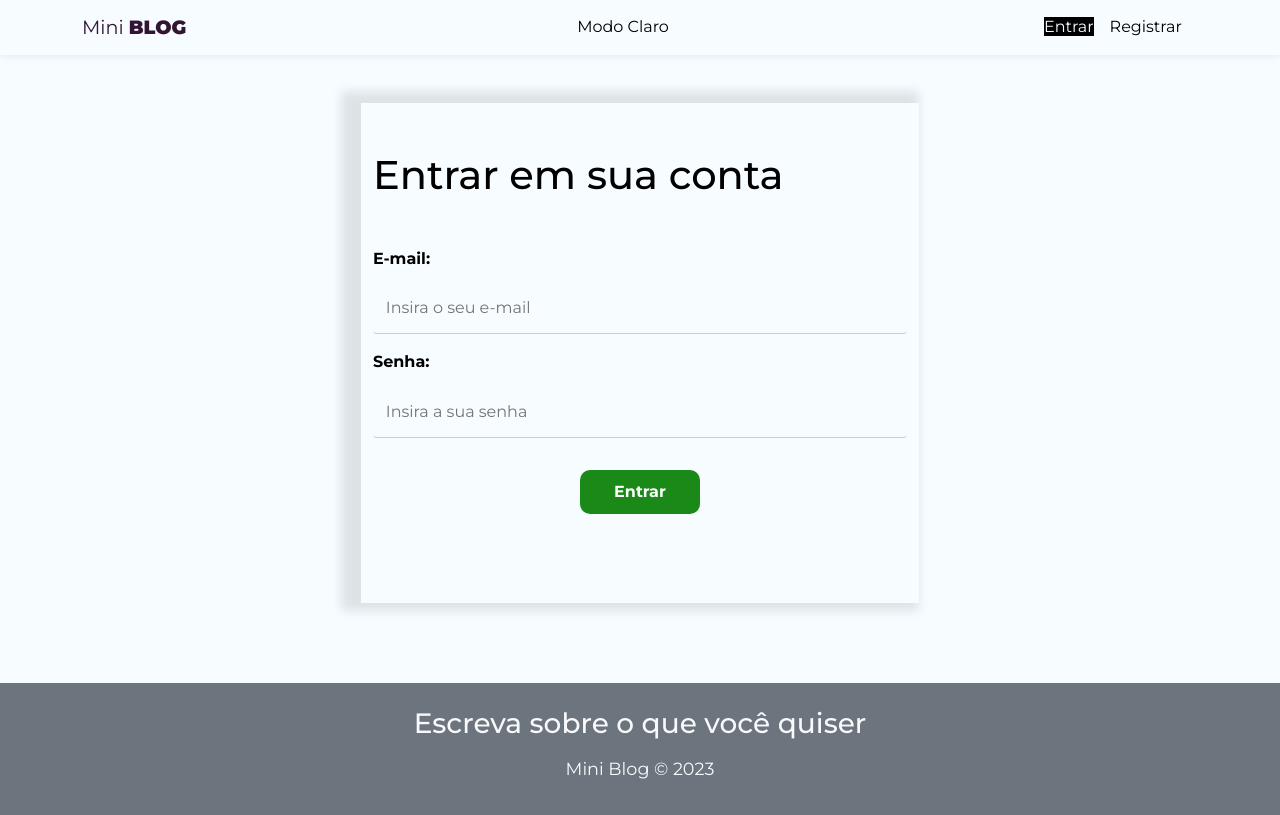
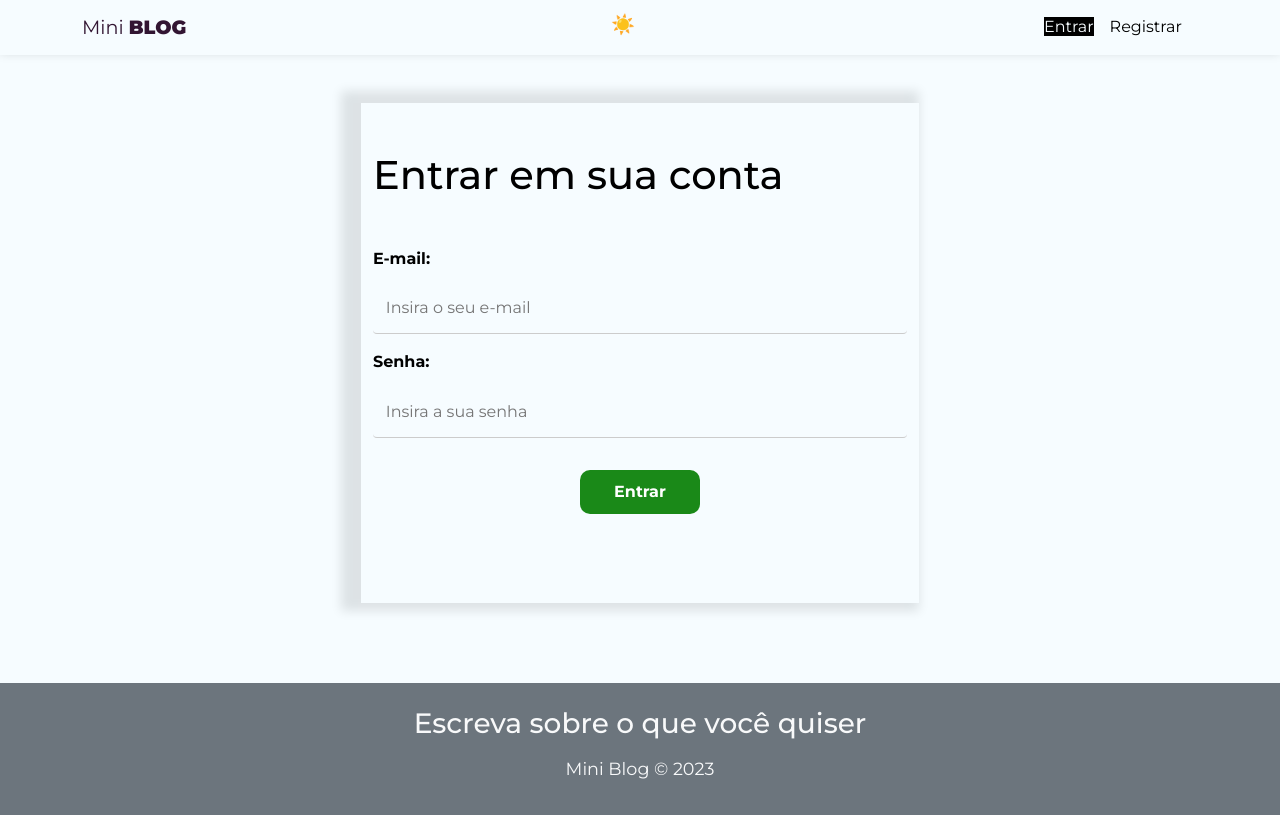
Before and after one commit to Hektor-Augusto2302/MiniBlog, a React (Create React App) app: page /login in a window 1280 px wide. Built offline with nearby package versions, Linux system fonts and the light colour scheme; no server answers.

Commit message:
feat(icon dark-mode)

```diff
--- /dev/null
+++ b/src/components/InputDarkMode/InputDarkMode.css
@@ -0,0 +1,29 @@
+.theme__icon {
+    display: block;
+    top: 0.8em;
+    left: 1.2em;
+    width: 1.5em;
+    height: 1.5em;
+    cursor: pointer;
+}
+
+.theme__icon-dark::before {
+    content: '☀️';
+    font-size: 1.2em;
+}
+
+.theme__icon-light::before {
+    content: '🌙';
+    font-size: 1.2em;
+}
+
+.visually-hidden {
+    position: absolute;
+    width: 1px;
+    height: 1px;
+    padding: 0;
+    margin: -1px;
+    overflow: hidden;
+    clip: rect(0, 0, 0, 0);
+    border: 0;
+}
--- /dev/null
+++ b/src/components/InputDarkMode/InputDarkMode.jsx
@@ -0,0 +1,15 @@
+import './InputDarkMode.css';
+
+const InputDarkMode = ({ darkMode, toggleDarkMode }) => {
+    return (
+        <label htmlFor="theme" className="theme">
+            <span className="theme__toggle-wrap">
+                <input id="theme" className="theme__toggle visually-hidden" type="checkbox" role="switch" name="theme" value="dark" defaultChecked={darkMode}/>
+                    <span className={`theme__fill`}></span>
+                    <span className={`theme__icon ${darkMode ? 'theme__icon-light' : 'theme__icon-dark'}`} onClick={toggleDarkMode}></span>
+            </span>
+        </label>
+    )
+}
+
+export default InputDarkMode;
--- a/src/components/Navbar/Navbar.jsx
+++ b/src/components/Navbar/Navbar.jsx
@@ -3,6 +3,7 @@ import { NavLink, useNavigate } from "react-router-dom";
 import styles from "./Navbar.module.css";
 import useAuthentication from "../../hooks/useAuthentication";
 import { useDarkMode } from "../../context/darkModeContext";
+import InputDarkMode from "../InputDarkMode/InputDarkMode";
 
 const Navbar = () => {
   const { user } = useAuth();
@@ -25,12 +26,15 @@ const Navbar = () => {
         <NavLink className={`navbar-brand ${darkMode ? styles.darkModebrand: styles.lightModebrand}`} to="/">
           Mini <span>Blog</span>
         </NavLink>
-        <button className={`${darkMode ? styles.darkModeButtonDark: styles.lightModeButtonLight}`} onClick={toggleDarkMode}>
-          {darkMode ? 'Modo Escuro' : 'Modo Claro'}
+        <button className={`${darkMode ? styles.darkModeButtonDark: styles.lightModeButtonLight}`}>
+          <InputDarkMode
+            darkMode={darkMode}
+            toggleDarkMode={toggleDarkMode}
+          />
         </button>
         <div className="d-flex flex-column justify-content-end">
           <button
-            className="navbar-toggler"
+            className={`navbar-toggler {${darkMode ? styles.darkModeNavbarToglle: styles.lightModeNavbarToglle}`}
             type="button"
             data-bs-toggle="collapse"
             data-bs-target="#navbarNav"
--- a/src/components/Navbar/Navbar.module.css
+++ b/src/components/Navbar/Navbar.module.css
@@ -10,6 +10,17 @@
 
 .lightModeButtonLight {
     color: #000;
+}
+
+.lightModeNavbarToglle {
+    padding: 0.25rem 0.75rem;
+    font-size: 1.25rem;
+    line-height: 1;
+    background-color: #d8dcdfd8;
+    color: #000;
+    border: 1px solid transparent;
+    border-radius: 0.25rem;
+    transition: box-shadow .15s ease-in-out;
 }
 
 .lightModebrand:hover {
@@ -52,6 +63,17 @@
 
 .darkModeButtonDark {
     color: #f6fcff;
+}
+
+.darkModeNavbarToglle {
+    padding: 0.25rem 0.75rem;
+    font-size: 1.25rem;
+    line-height: 1;
+    background-color: #1b1a1ada;
+    color: #fff;
+    border: 1px solid transparent;
+    border-radius: 0.25rem;
+    transition: box-shadow .15s
 }
 
 .darkModebrand:hover {
--- a/src/index.css
+++ b/src/index.css
@@ -19,7 +19,6 @@ input:focus, textarea:focus {
     color: #000;
     transition: .7s;
     font-size: 1em;
-    cursor: pointer;
     font-family: "Montserrat", sans-serif;
 }
 
@@ -111,6 +110,5 @@ button[disabled] {
     color: #fff;
     transition: .7s;
     font-size: 1em;
-    cursor: pointer;
     font-family: "Montserrat", sans-serif;
 }
```
Also changed, not shown: src/components/InputDarkLight/InputDarkLight.css (added), src/components/InputDarkLight/InputDarkLight.jsx (added).
